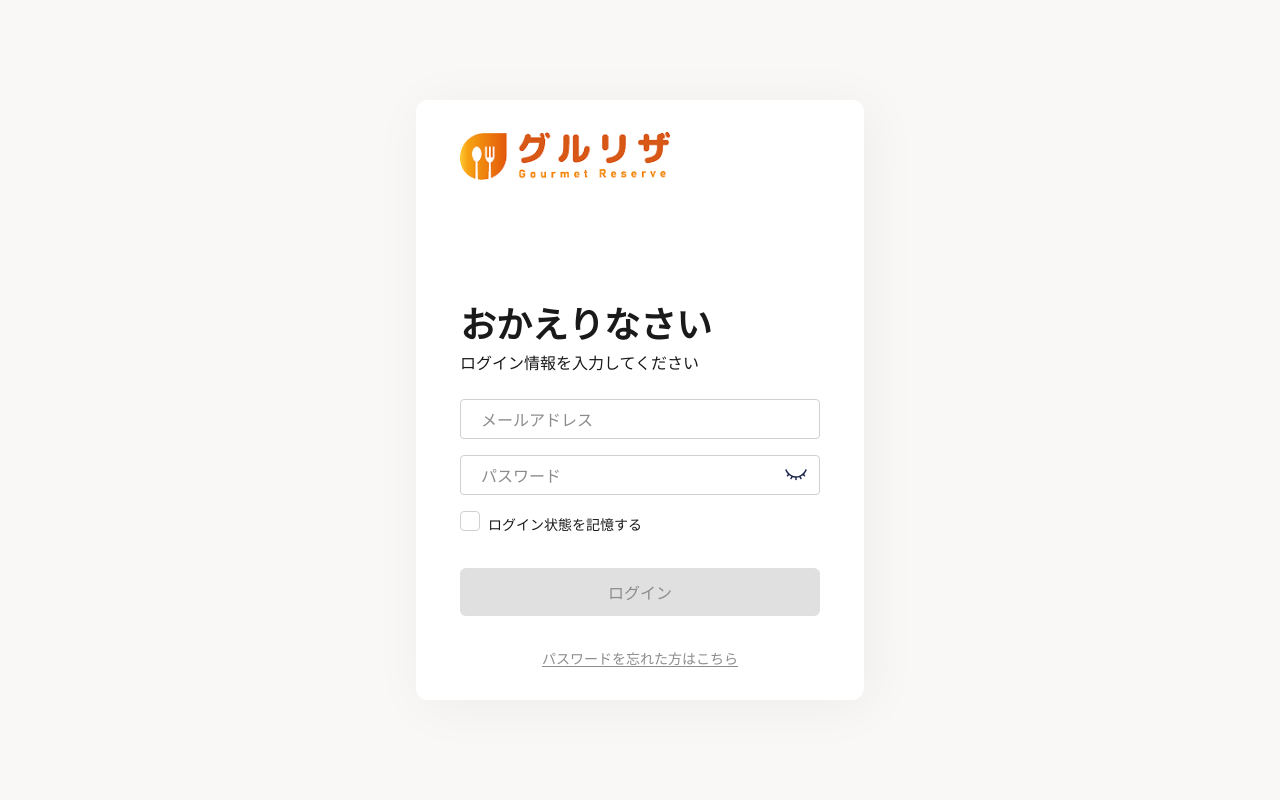
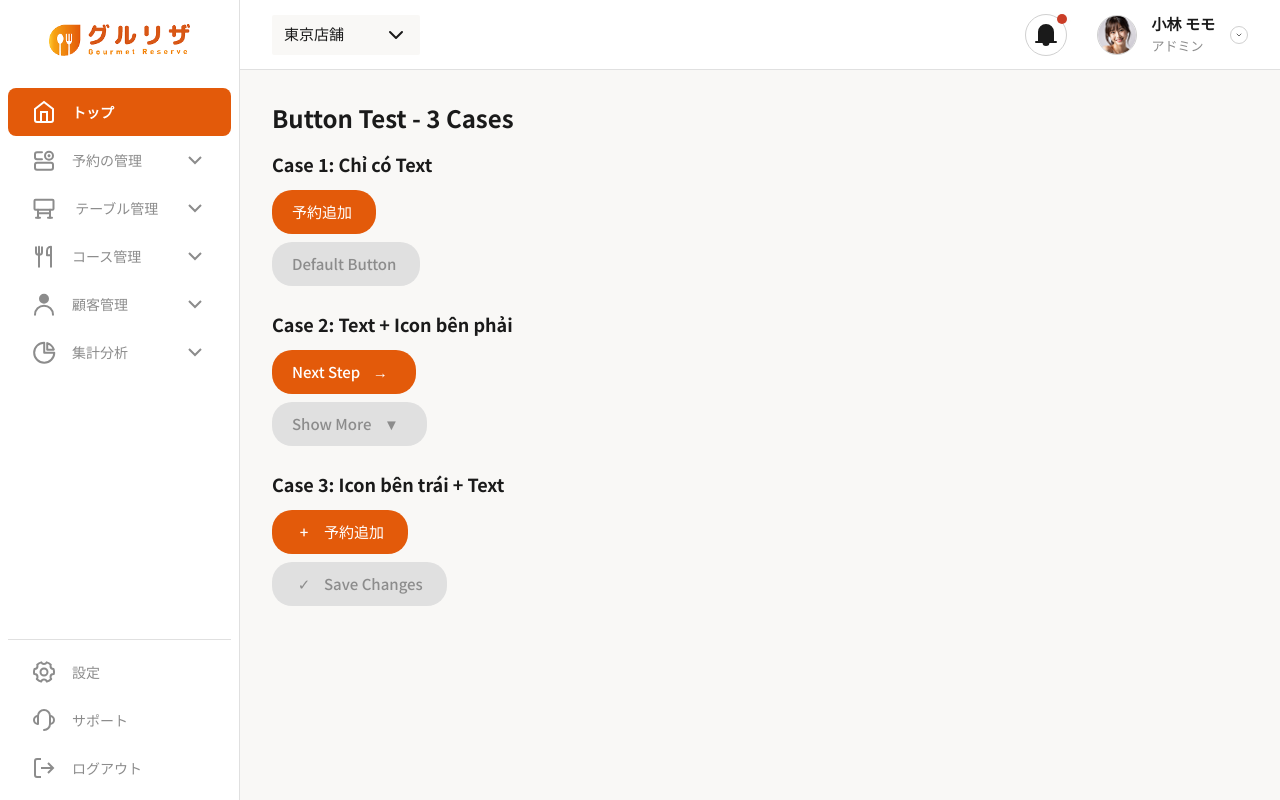
Before and after one commit to TagKrj/GourmetReserve, a React (Vite) app: page / in a window 1280 px wide. Before the commit this address led to /login. Built offline with nearby package versions, Linux system fonts and the light colour scheme.

Commit message:
feat: implement ButtonPrimary component with customizable text and icon support

```diff
--- a/src/App.jsx
+++ b/src/App.jsx
@@ -2,23 +2,87 @@ import React from "react";
 import Sidebar from "./layouts/Sidebar";
 import Header from "./layouts/Header";
 import AppRouter from "./routes/AppRouter";
+import ButtonPrimary from "./components/ButtonPrimary";
 
 
 function App() {
   return (
-    // <div className="min-h-screen bg-primary flex">
-    //   {/* Sidebar */}
-    //   <Sidebar />
+    <div className="min-h-screen bg-primary flex">
+      {/* Sidebar */}
+      <Sidebar />
 
-    //   {/* Main Content */}
-    //   <div className="flex-1 ml-[240px]">
-    //     <Header />
-    //   </div>
+      {/* Main Content */}
+      <div className="flex-1 ml-[240px]">
+        <Header />
 
+        {/* Test Button */}
+        <div className="p-8">
+          <h2 className="text-2xl font-bold mb-4">Button Test - 3 Cases</h2>
+          <div className="space-y-6">
+
+            {/* Case 1: Chỉ có text */}
+            <div>
+              <h3 className="text-lg font-semibold mb-3">Case 1: Chỉ có Text</h3>
+              <div className="space-y-2">
+                <ButtonPrimary variant="primary">
+                  予約追加
+                </ButtonPrimary>
+                <ButtonPrimary variant="default">
+                  Default Button
+                </ButtonPrimary>
+              </div>
+            </div>
+
+            {/* Case 2: Text + Icon bên phải */}
+            <div>
+              <h3 className="text-lg font-semibold mb-3">Case 2: Text + Icon bên phải</h3>
+              <div className="space-y-2">
+                <ButtonPrimary
+                  variant="primary"
+                  icon={<span>→</span>}
+                  iconPosition="right"
+                >
+                  Next Step
+                </ButtonPrimary>
+                <ButtonPrimary
+                  variant="default"
+                  icon={<span>▼</span>}
+                  iconPosition="right"
+                >
+                  Show More
+                </ButtonPrimary>
+              </div>
+            </div>
+
+            {/* Case 3: Icon bên trái + Text */}
+            <div>
+              <h3 className="text-lg font-semibold mb-3">Case 3: Icon bên trái + Text</h3>
+              <div className="space-y-2">
+                <ButtonPrimary
+                  variant="primary"
+                  icon={<span>+</span>}
+                  iconPosition="left"
+                >
+                  予約追加
+                </ButtonPrimary>
+                <ButtonPrimary
+                  variant="default"
+                  icon={<span>✓</span>}
+                  iconPosition="left"
+                >
+                  Save Changes
+                </ButtonPrimary>
+              </div>
+            </div>
+
+          </div>
+        </div>
+      </div>
+
+    </div>
+    // <div>
+    //   <AppRouter />
     // </div>
-    <div>
-      <AppRouter />
-    </div>
   );
 }
 export default App;
--- /dev/null
+++ b/src/components/ButtonPrimary.jsx
@@ -0,0 +1,76 @@
+import React from 'react';
+
+const Button = ({
+    children,
+    onClick,
+    disabled = false,
+    variant = 'primary', // 'primary' or 'default'
+    icon,
+    iconPosition = 'left', // 'left' or 'right'
+    className = '',
+    ...props
+}) => {
+    const getButtonStyles = () => {
+        if (variant === 'primary') {
+            return 'bg-accent hover:bg-[rgb(227,90,10,0.8)] text-white';
+        }
+        return 'bg-neutral-300 hover:bg-neutral-400 text-neutral-500 hover:text-neutral-600';
+    };
+
+    const renderContent = () => {
+        if (!icon) {
+            // Case 1: Chỉ có text
+            return children;
+        }
+
+        const iconElement = (
+            <span className="w-6 h-6 flex items-center justify-center">
+                {icon}
+            </span>
+        );
+
+        if (iconPosition === 'right') {
+            // Case 2: Text + Icon bên phải
+            return (
+                <>
+                    {children}
+                    {iconElement}
+                </>
+            );
+        } else {
+            // Case 3: Icon bên trái + Text
+            return (
+                <>
+                    {iconElement}
+                    {children}
+                </>
+            );
+        }
+    };
+
+    return (
+        <button
+            onClick={onClick}
+            disabled={disabled}
+            className={`
+                flex items-center justify-center gap-2 h-11
+                font-medium rounded-[20px] py-3 px-6 text-[15px] leading-[1.2]
+                ${getButtonStyles()}
+                hover:shadow-md transition-all duration-200
+                ${disabled ? 'opacity-50 cursor-not-allowed' : 'cursor-pointer'}
+                ${className}
+            `}
+            style={{
+                fontFamily: 'Noto Sans JP, sans-serif',
+                fontWeight: 500,
+                paddingLeft: '20px',
+                paddingRight: '24px'
+            }}
+            {...props}
+        >
+            {renderContent()}
+        </button>
+    );
+};
+
+export default Button;
--- a/src/index.css
+++ b/src/index.css
@@ -7,7 +7,8 @@
     --color-secondary: #1A1A1A;
     --color-accent: #E35A0A;
     --color-accent-light: rgb(227 90 10 / 0.7);
-    --color-accent-hover: rgb(227 90 10 / 0.1);
+    --color-accent-hover: rgb(227 90 10 / 0.8);
+    --color-accent-hover-light: rgb(227 90 10 / 0.1);
 
     /* Neutral Colors */
     --color-neutral-100: #FFFFFF;
```
